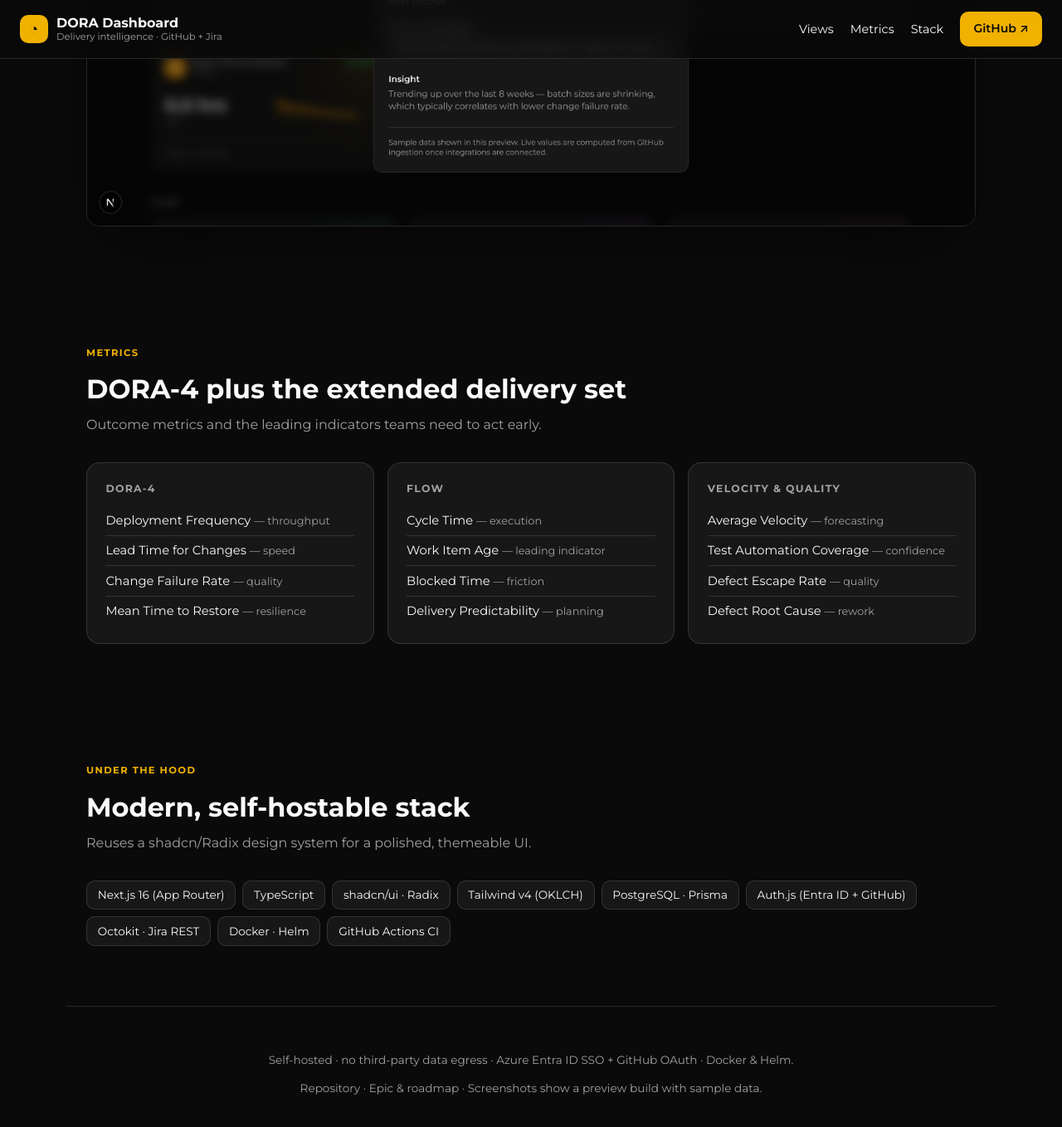
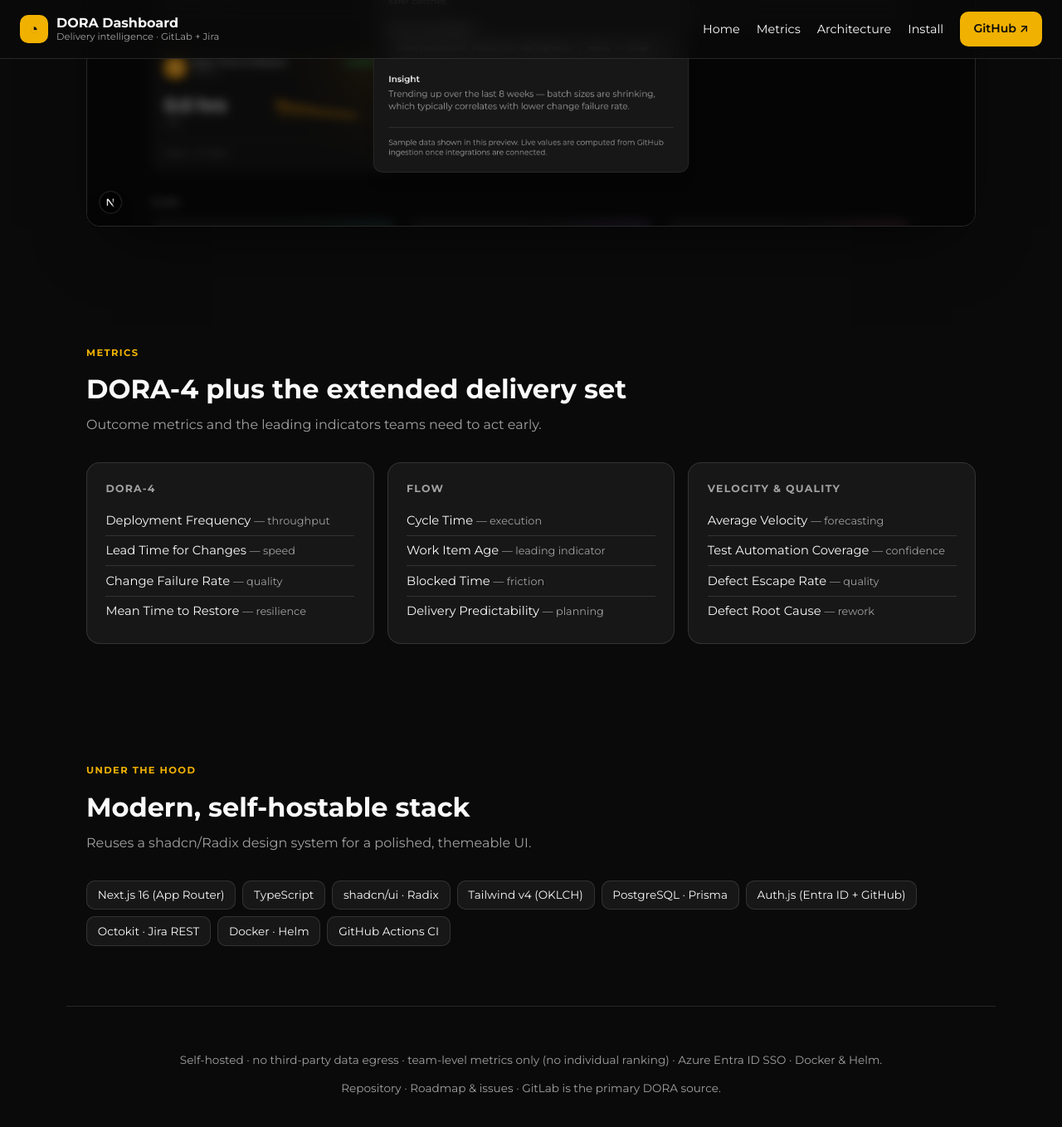
Before and after one commit to olafkfreund/dora-dashboard, a Jekyll site: the page built from docs/index.html, in a window 1280 px wide and 1400 px high, scrolled down 6816 px. Shown: the top 1358 px of the window at 83% size. Built offline with Jekyll 4.4.1, drawn with Linux system fonts in a browser that asks for light colours.

Commit message:
docs(pages): Metrics guide, Architecture (themed Mermaid data-flow + access), Install/Helm
- Metrics guide: every card explained — what it measures, how it's collected
  from GitLab/Jira, the formula, and a real-life scenario; DORA benchmarks.
- Architecture: themed Mermaid diagrams (data flow, ingestion sequence, access/
  trust boundaries), security mechanisms, component overview.
- Installation & Configuration: Helm chart values reference, TLS/ingress,
  secrets, GitLab config, DB/persistence, upgrade/rollback, troubleshooting.
- Mermaid via CDN, amber/dark themed; pretty permalinks; nav wired.

```diff
--- a/docs/_config.yml
+++ b/docs/_config.yml
@@ -14,3 +14,5 @@
 
 exclude:
   - README.md
+
+permalink: pretty
--- a/docs/_layouts/default.html
+++ b/docs/_layouts/default.html
@@ -4,16 +4,13 @@
     <meta charset="utf-8" />
     <meta name="viewport" content="width=device-width, initial-scale=1" />
     <title>{{ page.title | default: site.title }}</title>
-    <meta name="description" content="{{ site.description }}" />
+    <meta name="description" content="{{ page.description | default: site.description }}" />
     <meta property="og:title" content="{{ page.title | default: site.title }}" />
-    <meta property="og:description" content="{{ site.description }}" />
+    <meta property="og:description" content="{{ page.description | default: site.description }}" />
     <meta property="og:type" content="website" />
     <meta property="og:image" content="{{ '/assets/img/modern.png' | absolute_url }}" />
     <meta name="twitter:card" content="summary_large_image" />
-    <link
-      rel="preconnect"
-      href="https://fonts.googleapis.com"
-    />
+    <link rel="preconnect" href="https://fonts.googleapis.com" />
     <link rel="preconnect" href="https://fonts.gstatic.com" crossorigin />
     <link
       href="https://fonts.googleapis.com/css2?family=Montserrat:wght@400;500;600;700;800&family=Geist+Mono:wght@400;500&display=swap"
@@ -27,13 +24,14 @@
         <span class="brand-mark" aria-hidden="true">◔</span>
         <span class="brand-text">
           <strong>DORA Dashboard</strong>
-          <small>Delivery intelligence · GitHub + Jira</small>
+          <small>Delivery intelligence · GitLab + Jira</small>
         </span>
       </a>
       <nav class="site-nav">
-        <a href="#views">Views</a>
-        <a href="#metrics">Metrics</a>
-        <a href="#stack">Stack</a>
+        <a href="{{ '/' | relative_url }}">Home</a>
+        <a href="{{ '/metrics/' | relative_url }}">Metrics</a>
+        <a href="{{ '/architecture/' | relative_url }}">Architecture</a>
+        <a href="{{ '/install/' | relative_url }}">Install</a>
         <a class="btn btn-primary" href="{{ site.repo }}">GitHub ↗</a>
       </nav>
     </header>
@@ -42,14 +40,38 @@
 
     <footer class="site-footer">
       <p>
-        Self-hosted · no third-party data egress · Azure Entra ID SSO + GitHub
-        OAuth · Docker &amp; Helm.
+        Self-hosted · no third-party data egress · team-level metrics only (no
+        individual ranking) · Azure Entra ID SSO · Docker &amp; Helm.
       </p>
       <p class="muted">
         <a href="{{ site.repo }}">Repository</a> ·
-        <a href="{{ site.repo }}/issues/15">Epic &amp; roadmap</a> ·
-        Screenshots show a preview build with sample data.
+        <a href="{{ site.repo }}/issues/26">Roadmap &amp; issues</a> ·
+        GitLab is the primary DORA source.
       </p>
     </footer>
+
+    <script type="module">
+      import mermaid from "https://cdn.jsdelivr.net/npm/mermaid@11/dist/mermaid.esm.min.mjs"
+      mermaid.initialize({
+        startOnLoad: true,
+        securityLevel: "strict",
+        theme: "base",
+        fontFamily: "Montserrat, system-ui, sans-serif",
+        themeVariables: {
+          background: "#141414",
+          primaryColor: "#20242c",
+          primaryTextColor: "#f4f4f5",
+          primaryBorderColor: "#F4B400",
+          lineColor: "#F4B400",
+          secondaryColor: "#1b2b3a",
+          tertiaryColor: "#181818",
+          clusterBkg: "#1a1a1a",
+          clusterBorder: "#3a3a3a",
+          edgeLabelBackground: "#141414",
+          titleColor: "#F4B400",
+          nodeTextColor: "#f4f4f5",
+        },
+      })
+    </script>
   </body>
 </html>
--- a/docs/assets/css/style.css
+++ b/docs/assets/css/style.css
@@ -361,3 +361,101 @@
     display: none;
   }
 }
+
+/* ---------- Documentation pages ---------- */
+.doc {
+  max-width: 60rem;
+  margin: 0 auto;
+  padding: 3rem 1.5rem 4rem;
+}
+.doc .eyebrow { margin-bottom: 0.4rem; }
+.doc h1 {
+  font-size: clamp(1.9rem, 4vw, 2.6rem);
+  line-height: 1.1;
+  margin: 0 0 0.6rem;
+  letter-spacing: -0.02em;
+}
+.doc > p.lead {
+  color: var(--muted-foreground);
+  font-size: 1.05rem;
+  max-width: 44rem;
+  margin: 0 0 2rem;
+}
+.doc h2 {
+  font-size: 1.5rem;
+  margin: 2.6rem 0 0.8rem;
+  padding-top: 1.4rem;
+  border-top: 1px solid var(--border);
+}
+.doc h3 { font-size: 1.15rem; margin: 1.6rem 0 0.5rem; }
+.doc h4 { font-size: 1rem; margin: 1.2rem 0 0.4rem; color: var(--primary); }
+.doc p, .doc li { color: var(--foreground); line-height: 1.65; }
+.doc a { color: var(--primary); text-decoration: underline; text-underline-offset: 3px; }
+.doc ul, .doc ol { padding-left: 1.3rem; }
+.doc li { margin: 0.3rem 0; }
+.doc code {
+  font-family: "Geist Mono", ui-monospace, monospace;
+  font-size: 0.85em;
+  background: var(--muted);
+  border: 1px solid var(--border);
+  border-radius: 6px;
+  padding: 0.1rem 0.35rem;
+}
+.doc pre {
+  background: var(--card);
+  border: 1px solid var(--border);
+  border-radius: 12px;
+  padding: 1rem 1.1rem;
+  overflow-x: auto;
+  font-size: 0.85rem;
+}
+.doc pre code { background: none; border: none; padding: 0; }
+
+/* Tables */
+.doc .table-wrap { overflow-x: auto; margin: 1rem 0; }
+.doc table { width: 100%; border-collapse: collapse; font-size: 0.9rem; min-width: 34rem; }
+.doc th, .doc td { text-align: left; padding: 0.6rem 0.8rem; border-bottom: 1px solid var(--border); vertical-align: top; }
+.doc th { color: var(--muted-foreground); text-transform: uppercase; font-size: 0.72rem; letter-spacing: 0.08em; }
+
+/* Mermaid diagrams */
+.mermaid {
+  margin: 1.5rem 0;
+  padding: 1.2rem;
+  background: #141414;
+  border: 1px solid var(--border);
+  border-radius: 14px;
+  overflow-x: auto;
+  text-align: center;
+}
+
+/* Callouts */
+.note, .tip, .warn {
+  border-left: 3px solid var(--primary);
+  background: var(--card);
+  border-radius: 0 10px 10px 0;
+  padding: 0.8rem 1rem;
+  margin: 1.2rem 0;
+  font-size: 0.92rem;
+}
+.warn { border-left-color: var(--destructive); }
+.tip { border-left-color: var(--success); }
+.note strong, .tip strong, .warn strong { color: var(--primary); }
+
+/* Metric doc card */
+.metric-doc {
+  background: var(--card);
+  border: 1px solid var(--border);
+  border-radius: 14px;
+  padding: 1.2rem 1.4rem;
+  margin: 1rem 0;
+}
+.metric-doc h3 { margin-top: 0; display: flex; align-items: center; gap: 0.6rem; }
+.tag-live { font-size: 0.68rem; font-weight: 700; text-transform: uppercase; letter-spacing: 0.05em; color: var(--success); border: 1px solid var(--success); border-radius: 999px; padding: 0.1rem 0.5rem; }
+.tag-jira { font-size: 0.68rem; font-weight: 700; text-transform: uppercase; letter-spacing: 0.05em; color: var(--muted-foreground); border: 1px solid var(--border); border-radius: 999px; padding: 0.1rem 0.5rem; }
+.metric-doc .src { font-size: 0.8rem; color: var(--muted-foreground); }
+.metric-doc .formula { font-family: "Geist Mono", monospace; font-size: 0.82rem; background: var(--muted); border: 1px solid var(--border); border-radius: 8px; padding: 0.5rem 0.7rem; margin: 0.5rem 0; display: block; }
+.metric-doc .scenario { border-top: 1px dashed var(--border); margin-top: 0.8rem; padding-top: 0.7rem; font-size: 0.92rem; }
+.metric-doc .scenario strong { color: var(--primary); }
+
+.site-nav a.active { color: var(--primary); }
+.doc-toc { font-size: 0.9rem; color: var(--muted-foreground); }
```
Also changed, not shown: docs/architecture.md (added, +162 -0 lines), docs/install.md (added, +183 -0 lines), docs/metrics.md (added, +216 -0 lines).
